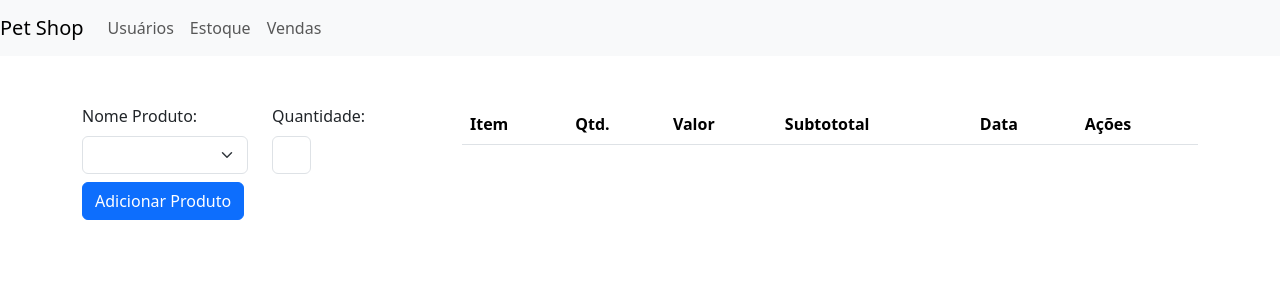
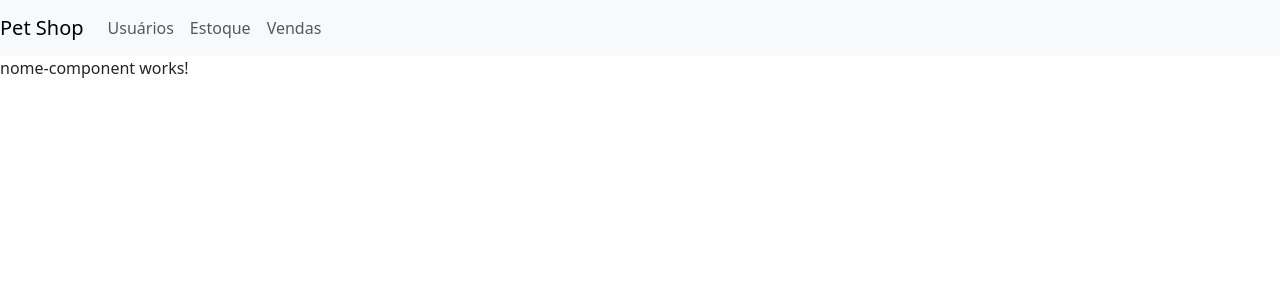
Before and after one commit to MariaFranciscaSoares/front-projeto-pet-shop, an Angular app: page / in a window 1280 px wide. Shown: the top 300 px of the page. Built offline with nearby package versions, Linux system fonts and the light colour scheme.

Commit message:
ajuste lista-usuario

```diff
--- a/src/app/app.component.html
+++ b/src/app/app.component.html
@@ -1,3 +1,4 @@
 <app-menu></app-menu>
 <!-- <app-cadastro-usuario></app-cadastro-usuario> -->
-<app-efetuar-venda></app-efetuar-venda>
+<!-- <app-efetuar-venda></app-efetuar-venda> -->
+<app-lista-usuario></app-lista-usuario>
--- a/src/app/app.module.ts
+++ b/src/app/app.module.ts
@@ -6,7 +6,7 @@ import { MenuComponent } from './menu/menu.component';
 import { CadastroUsuarioComponent } from './cadastro-usuario/cadastro-usuario.component';
 import { EfetuarVendaComponent } from './efetuar-venda/efetuar-venda.component';
 import { FormsModule } from '@angular/forms';
-import { NomeComponentComponent } from './lista-usuario/nome-component.component';
+import { ListaUsuarioComponent } from './lista-usuario/lista-usuario.component';
 
 @NgModule({
   declarations: [
@@ -14,7 +14,7 @@ import { NomeComponentComponent } from './lista-usuario/nome-component.component
     MenuComponent,
     CadastroUsuarioComponent,
     EfetuarVendaComponent,
-    NomeComponentComponent
+    ListaUsuarioComponent
   ],
   imports: [
     BrowserModule,
--- a/src/app/efetuar-venda/efetuar-venda.component.ts
+++ b/src/app/efetuar-venda/efetuar-venda.component.ts
@@ -62,8 +62,7 @@ export class EfetuarVendaComponent implements OnInit {
       novaVenda.produto = this.produtoSelecionado;
       novaVenda.quantidade = this.quantidade;
       novaVenda.subtotal = (this.produtoSelecionado.valor * this.quantidade).toFixed(2);
-      novaVenda.data = new Date();
-     // novaVenda.data = this.da
+      novaVenda.data = this.formatarData(new Date());
 
       this.listaVendas.push(novaVenda);
 
@@ -71,6 +70,15 @@ export class EfetuarVendaComponent implements OnInit {
       this.produtoSelecionado = new Produto();
       this.quantidade = 0;
     }
+  }
+
+  public formatarData(date: Date) {
+    const dia = date.getDate();
+    const mes = date.getMonth() + 1; // Os meses em JavaScript são base 0
+    const ano = date.getFullYear();
+
+    const dataFormatada = `${dia}/${mes}/${ano}`;
+    return dataFormatada;
   }
 
   buscarProduto(produto: Produto) {
--- a/src/app/efetuar-venda/model/venda.module.ts
+++ b/src/app/efetuar-venda/model/venda.module.ts
@@ -5,7 +5,7 @@ export class Venda {
     public produto!: Produto;
     public quantidade: number = 0;
     public subtotal: string = "";
-    public data: Data = new Date();
+    public data: string = "";
 }
 
 export class Produto {
--- /dev/null
+++ b/src/app/lista-usuario/lista-usuario.component.ts
@@ -0,0 +1,15 @@
+import { Component, OnInit } from '@angular/core';
+
+@Component({
+  selector: 'app-lista-usuario',
+  templateUrl: './lista-usuario.component.html',
+  styleUrls: ['./lista-usuario.component.css']
+})
+export class ListaUsuarioComponent implements OnInit {
+
+  constructor() { }
+
+  ngOnInit(): void {
+  }
+
+}
--- a/src/app/lista-usuario/nome-component.component.ts
+++ /dev/null
@@ -1,15 +0,0 @@
-import { Component, OnInit } from '@angular/core';
-
-@Component({
-  selector: 'app-nome-component',
-  templateUrl: './nome-component.component.html',
-  styleUrls: ['./nome-component.component.css']
-})
-export class NomeComponentComponent implements OnInit {
-
-  constructor() { }
-
-  ngOnInit(): void {
-  }
-
-}
```
Also changed, not shown: src/app/lista-usuario/lista-usuario.component.css (added), src/app/lista-usuario/lista-usuario.component.html (renamed from src/app/lista-usuario/nome-component.component.html), src/app/lista-usuario/nome-component.component.css (deleted).
